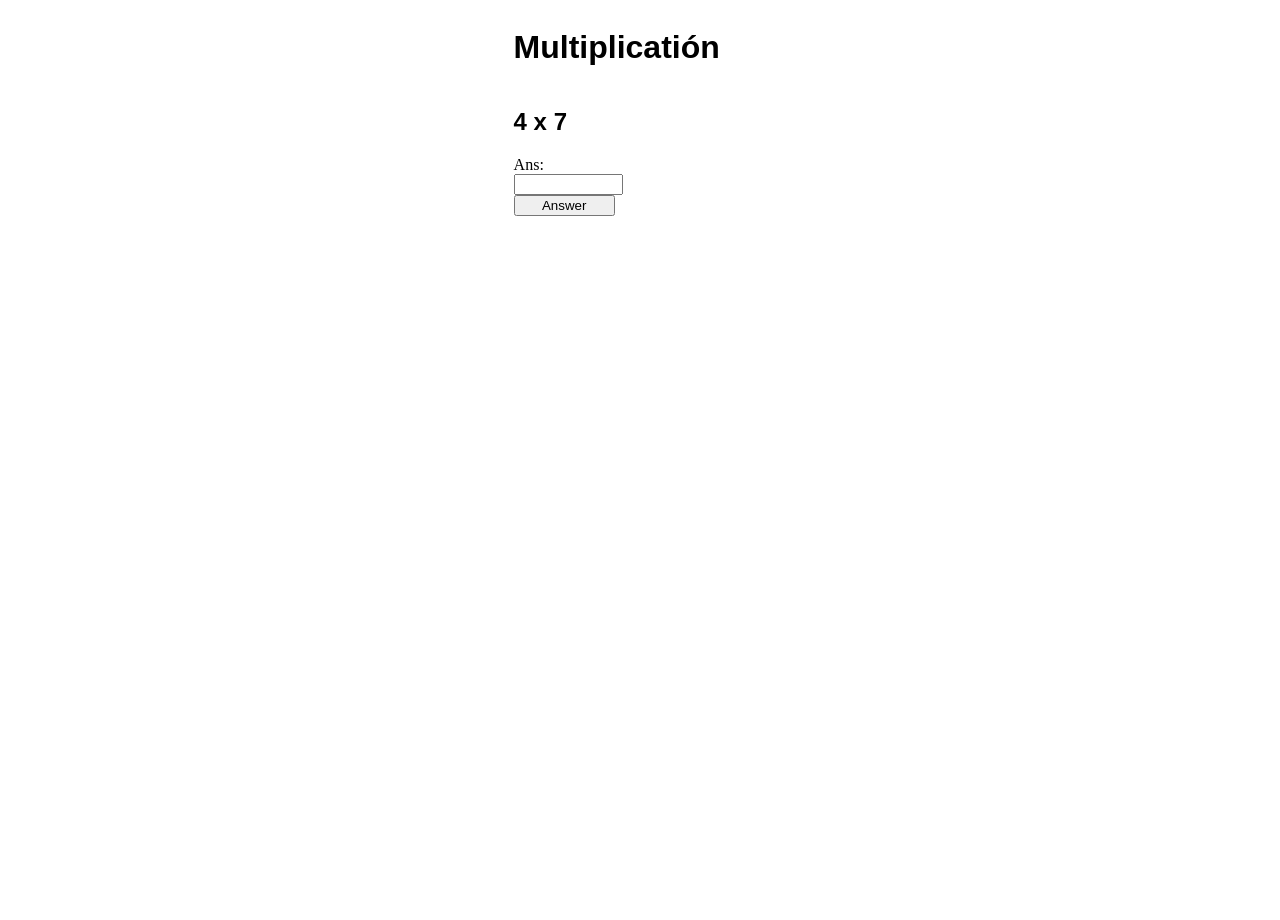
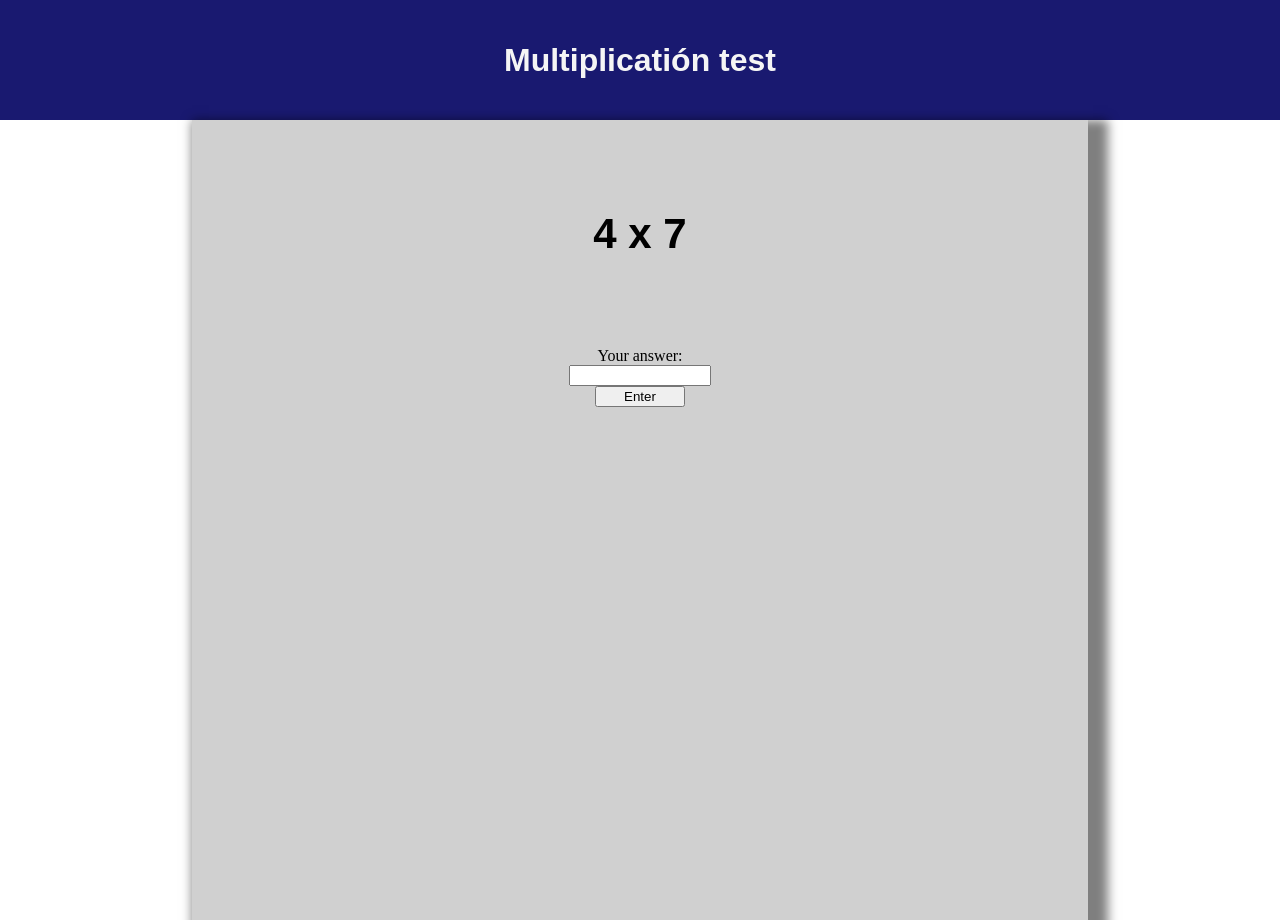
Before and after one commit to papcom/BRBRBRBRUH, a plain HTML site: page index.html in a window 1280 px wide. Before the commit the page ends 800 px from the top, so only its background shows below. Drawn offline with Linux system fonts and the light colour scheme.

Commit message:
Added css

```diff
--- a/index.html
+++ b/index.html
@@ -9,13 +9,15 @@
     <script src="app.js" defer></script>
 </head>
 <body>
+    <div class="header">
+        <h1>Multiplicatión test</h1>
+    </div>
     <div class="analPump">
         <div class="bögSexOrgy">
-            <h1>Multiplicatión</h1>
             <h2 class="riddleMeThis" id="riddle"></h2>
-            <label for="input">Ans:</label>
+            <label for="input">Your answer:</label>
             <input class="input" type="text" id="input" name="input">
-            <button class="button" id="button" type="button" onclick="checkAnswer()">Answer</button>
+            <button class="button" id="button" type="button" onclick="checkAnswer()">Enter</button>
             <p id="kd"></p>
             <p id="ok"></p>
             <p id="nk"></p>
--- a/style.css
+++ b/style.css
@@ -1,23 +1,51 @@
+html, body {
+    margin: 0;
+    height: 100%;
+}
+
+.header {
+    display: flex;
+    justify-content: center;
+    align-items: center;
+    width: 100%;
+    height: 15%;
+    background: midnightblue;
+    color: #f5f5f5;
+}
+
 .analPump {
     display: flex;
     justify-content: center;
     align-items: center;
     width: 100%;
+    height: 100%;
 }
 
 .bögSexOrgy {
     display: flex;
-    width: 20%;
+    width: 70%;
+    height: 100%;
     flex-direction: column;
-    justify-content: center;
+    align-items: center;
     justify-content: flex-start;
+    background-color: #D0D0D0;
+    box-shadow: 10px 10px 10px 10px rgba(0, 0, 0, 0.5);
 }
 
-input, button {
-    width: 40%;
+input {
+    width: 15%;
+}
+
+button {
+    width: 10%;
 }
 
 h1, h2, p {
+    margin: 10%;
     font-family: Arial, Helvetica, sans-serif;
     font-style: normal;
 }
+
+h2 {
+    font-size: 42px;
+}
```
